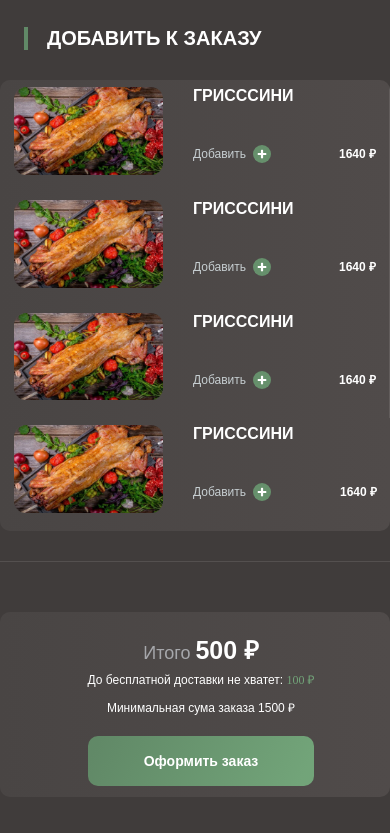
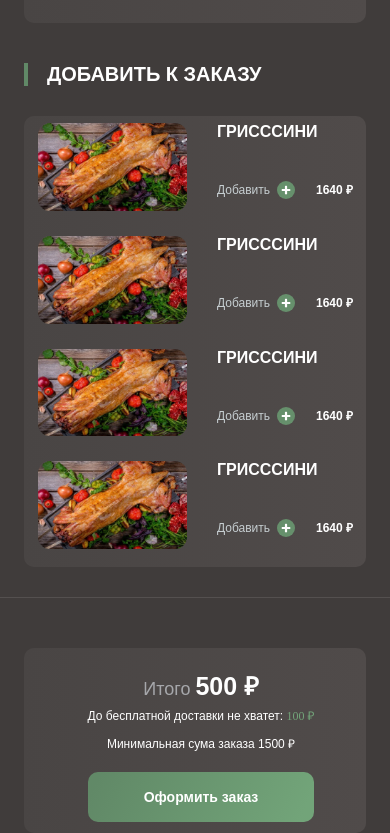
Before and after one commit to Bardooo/Logos, a React (Create React App) app: page /cart in a window 390 px wide. Shown: the part 951-1784 px from the top of the page. Built offline with nearby package versions, Linux system fonts and the light colour scheme; a web font is replaced by a local one.

Commit message:
внес правки

```diff
--- a/src/components/CartRes.tsx
+++ /dev/null
@@ -1,18 +0,0 @@
-import React from 'react';
-
-const CartRes = () => {
-  return (
-    <div className="res">
-      <div className="res__inner">
-        <div className="res__main">
-          <p className="res__top">Итого <span>500 ₽</span></p>
-          <p className="res__middle">До бесплатной доставки не хватет: <span>100 ₽</span></p>
-          <p className="res__bottom">Минимальная сума заказа 1500 ₽</p>
-        </div>
-        <div className="res__btn">Оформить заказ</div>
-      </div>
-    </div>
-  );
-};
-
-export default CartRes;
--- /dev/null
+++ b/src/components/CartTotal.tsx
@@ -0,0 +1,18 @@
+import React from 'react';
+
+const CartTotal = () => {
+  return (
+    <div className="cart-total">
+      <div className="cart-total__inner">
+        <div className="cart-total__main">
+          <p className="cart-total__top">Итого <span>500 ₽</span></p>
+          <p className="cart-total__middle">До бесплатной доставки не хватет: <span>100 ₽</span></p>
+          <p className="cart-total__bottom">Минимальная сума заказа 1500 ₽</p>
+        </div>
+        <div className="cart-total__btn">Оформить заказ</div>
+      </div>
+    </div>
+  );
+};
+
+export default CartTotal;
--- a/src/pages/Cart.tsx
+++ b/src/pages/Cart.tsx
@@ -3,7 +3,7 @@ import { Link } from 'react-router-dom';
 import arrowImg from '../assets/img/Arrow-left.svg';
 import CartItem from '../components/CartItem';
 import CartAddItem from '../components/CartAddItem';
-import CartRes from '../components/CartRes';
+import CartTotal from '../components/CartTotal';
 
 const Cart = () => {
   return (
@@ -34,7 +34,7 @@ const Cart = () => {
             </div>
           </div>
         </div>
-        <CartRes />
+        <CartTotal />
       </div>
     </section>
   );
--- a/src/scss/app.scss
+++ b/src/scss/app.scss
@@ -10,7 +10,7 @@
 @import './components/cart';
 @import './components/cart-item';
 @import './components/cart-add-item';
-@import './components/cart-res';
+@import './components/cart-total';
 @import './components/error-block';
 @import './components/loading-block';
 
--- a/src/scss/components/_cart-add-item.scss
+++ b/src/scss/components/_cart-add-item.scss
@@ -47,6 +47,7 @@
 @media (max-width: 760px) {
   .add-item {
     padding: 7px 13px 8px 14px;
+    border: none;
   }
 }
 
--- a/src/scss/components/_cart-item.scss
+++ b/src/scss/components/_cart-item.scss
@@ -75,7 +75,7 @@
       margin-right: 50px;
     }
     &__quantity {
-      margin-right: 60px;
+      margin-right: 25px;
     }
   }
 }
--- a/src/scss/components/_cart-res.scss
+++ b/src/scss/components/_cart-total.scss
@@ -1,4 +1,4 @@
-.res {
+.cart-total {
   display: flex;
   justify-content: center;
   margin-bottom: 89px;
@@ -54,7 +54,8 @@
 }
 
 @media (max-width: 550px) {
-  .res {
+  .cart-total {
+    padding: 0 24px 0 24px;
     &__inner {
       display: grid;
       justify-content: center;
--- a/src/scss/components/_cart.scss
+++ b/src/scss/components/_cart.scss
@@ -65,6 +65,9 @@
 
 @media (max-width: 820px) {
   .cart {
+    &__items {
+      margin: 0 24px 40px 24px;
+    }
     &__button {
       margin-left: 24px;
     }
@@ -78,6 +81,9 @@
       padding-left: 19px;
       border-left: 4px solid #618967;
       margin-left: 24px;
+    }
+    &__wrap {
+      padding: 0 24px 30px 24px;
     }
   }
 }
```
